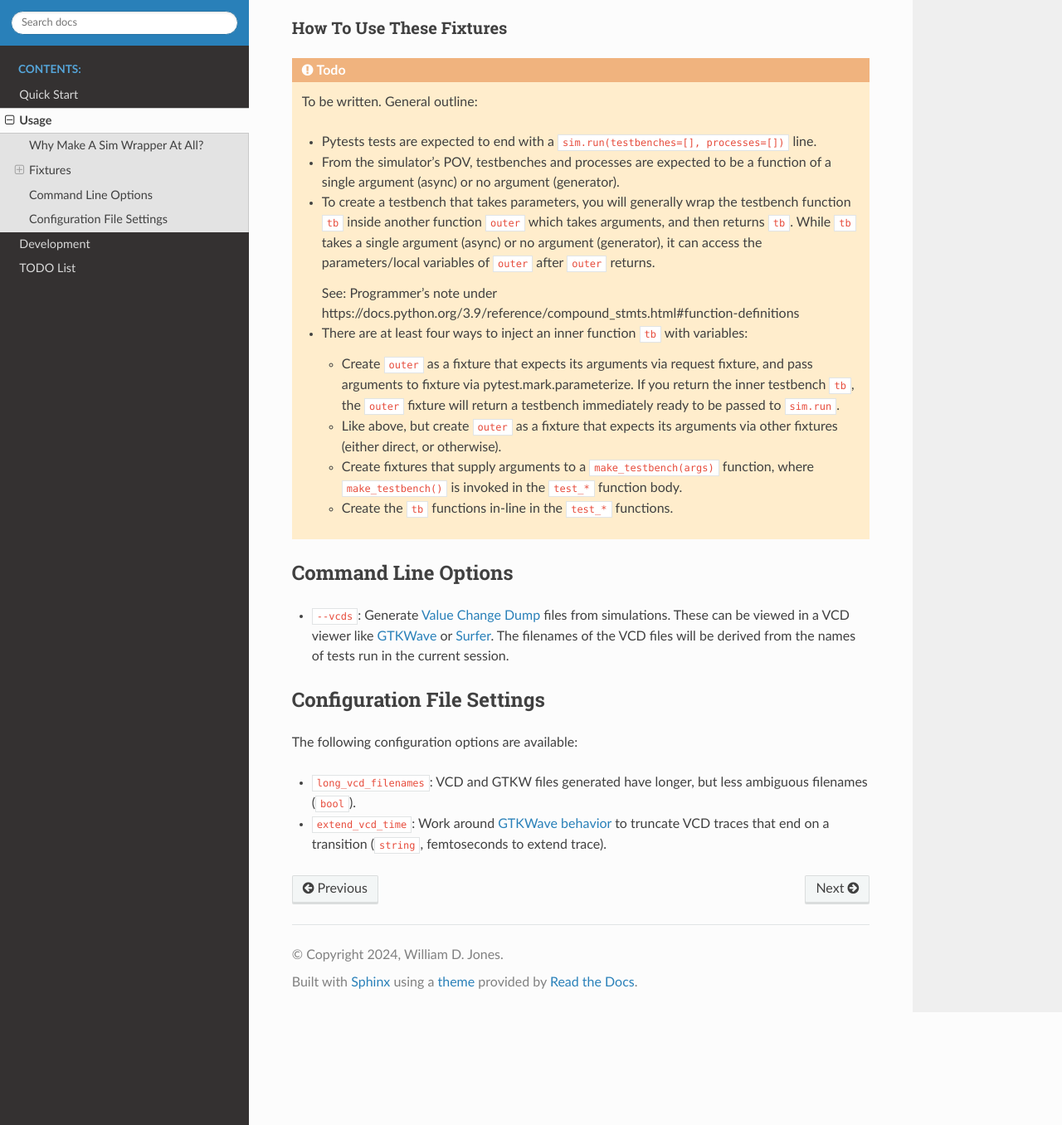
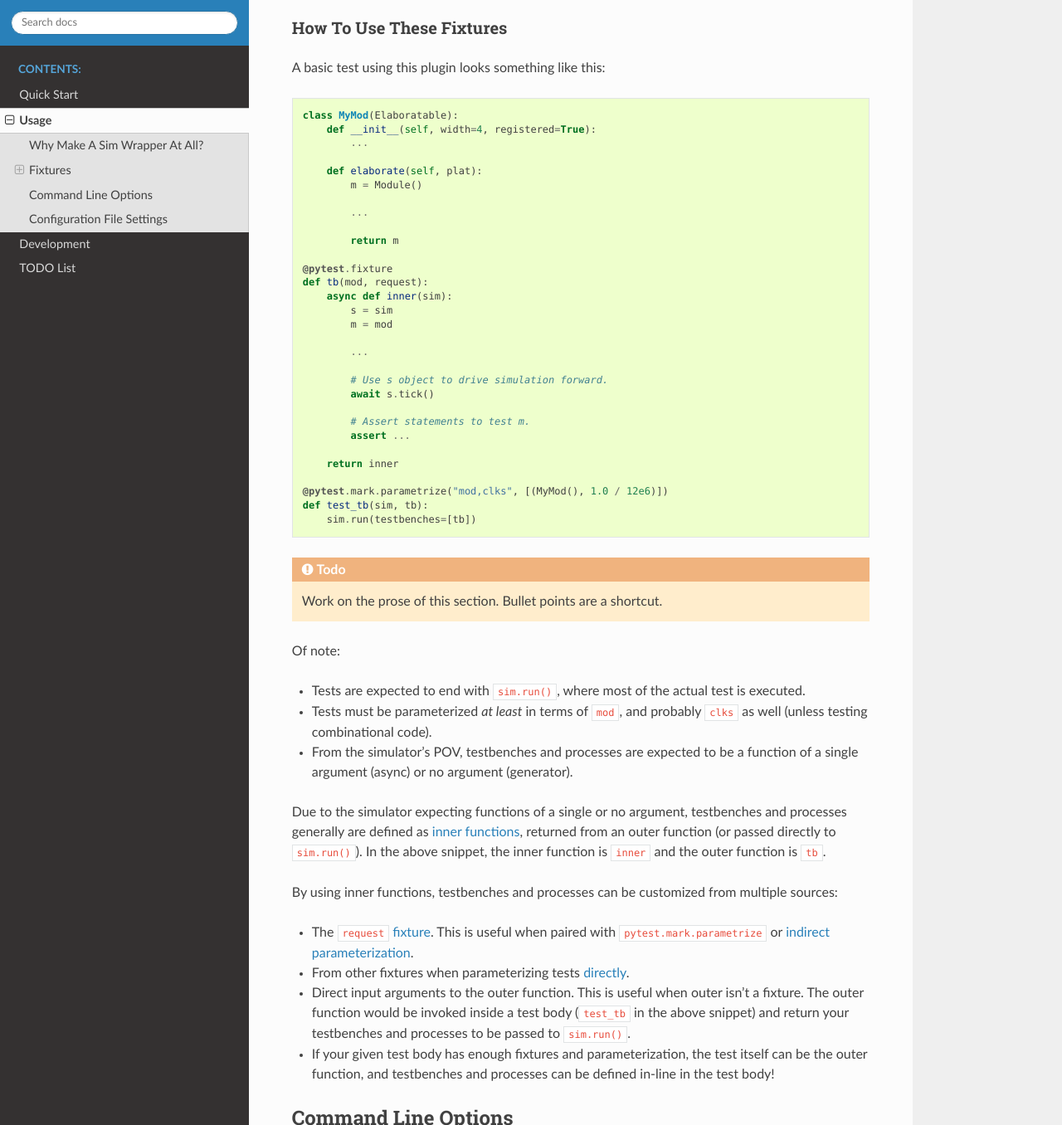
Before and after one commit to cr1901/pytest-amaranth-sim, a Sphinx documentation site: the page built from docs/usage.md, in a window 1280 px wide and 1400 px high, scrolled down 527 px, cut to the strip 44-1400 px from the top of the window. Shown: the whole strip at 83% size. Built offline with Sphinx 7.4.7 and the Read the Docs theme 2.0.0, drawn with Linux system fonts in a browser that asks for light colours; the version number could not be read and is left out.

Commit message:
Tackle the rest of the docs for this release.

````diff
--- a/docs/usage.md
+++ b/docs/usage.md
@@ -22,32 +22,71 @@ for controlling Amaranth simulations:
 (how_to_use_fixtures)=
 ### How To Use These Fixtures
 
-```{todo} To be written. General outline:
+A basic test using this plugin looks something like this:
 
-* Pytests tests are expected to end with a `sim.run(testbenches=[], processes=[])` line.
+```
+class MyMod(Elaboratable):
+    def __init__(self, width=4, registered=True):
+        ...
 
+    def elaborate(self, plat):
+        m = Module()
+
+        ...
+
+        return m
+
+@pytest.fixture
+def tb(mod, request):
+    async def inner(sim):
+        s = sim
+        m = mod
+
+        ...
+
+        # Use s object to drive simulation forward.
+        await s.tick()
+
+        # Assert statements to test m.
+        assert ...
+
+    return inner
+
+@pytest.mark.parametrize("mod,clks", [(MyMod(), 1.0 / 12e6)])
+def test_tb(sim, tb):
+    sim.run(testbenches=[tb])
+```
+
+```{todo} Work on the prose of this section. Bullet points are a shortcut.
+```
+
+Of note:
+
+* Tests are expected to end with `sim.run()`, where most of the actual test
+  is executed.
+* Tests must be parameterized _at least_ in terms of `mod`, and probably `clks`
+  as well (unless testing combinational code).
 * From the simulator's POV, testbenches and processes are expected to be a
   function of a single argument (async) or no argument (generator).
 
-* To create a testbench that takes parameters, you will generally wrap the
-  testbench function `tb` inside another function `outer` which takes arguments,
-  and then returns `tb`. While `tb` takes a single argument (async) or no argument
-  (generator), it can access the parameters/local variables of `outer` after
-  `outer` returns.
+Due to the simulator expecting functions of a single or no argument,
+testbenches and processes generally are defined as [inner functions](https://docs.python.org/3.9/reference/compound_stmts.html#function-definitions), returned from an outer function (or passed
+directly to `sim.run()`). In the above snippet, the inner function is `inner`
+and the outer function is `tb`.
 
-  See: Programmer's note under https://docs.python.org/3.9/reference/compound_stmts.html#function-definitions
+By using inner functions, testbenches and processes can be customized from
+multiple sources:
 
-* There are at least four ways to inject an inner function `tb` with variables:
-  * Create `outer` as a fixture that expects its arguments via request fixture,
-    and pass arguments to fixture via pytest.mark.parameterize. If you return
-    the inner testbench `tb`, the `outer` fixture will return a testbench
-    immediately ready to be passed to `sim.run`.
-  * Like above, but create `outer` as a fixture that expects its arguments via
-    other fixtures (either direct, or otherwise).
-  * Create fixtures that supply arguments to a `make_testbench(args)` function,
-    where `make_testbench()` is invoked in the `test_*` function body.
-  * Create the `tb` functions in-line in the `test_*` functions.
-```
+* The [`request` fixture](https://docs.pytest.org/en/stable/reference/reference.html#std-fixture-request).
+  This is useful when paired with [`pytest.mark.parametrize`](https://docs.pytest.org/en/stable/how-to/parametrize.html#pytest-mark-parametrize-parametrizing-test-functions) or [indirect parameterization](https://docs.pytest.org/en/stable/example/parametrize.html#indirect-parametrization).
+* From other fixtures when parameterizing tests [directly](https://docs.pytest.org/en/stable/how-to/fixtures.html#override-a-fixture-with-direct-test-parametrization).
+* Direct input arguments to the outer function. This is useful when outer
+  isn't a fixture. The outer function would be invoked inside a test body
+  (`test_tb` in the above snippet) and return your testbenches and processes
+  to be passed to `sim.run()`.
+* If your given test body has enough fixtures and parameterization, the test
+  itself can be the outer function, and testbenches and processes can be
+  defined in-line in the test body!
 
 ## Command Line Options
 
````
